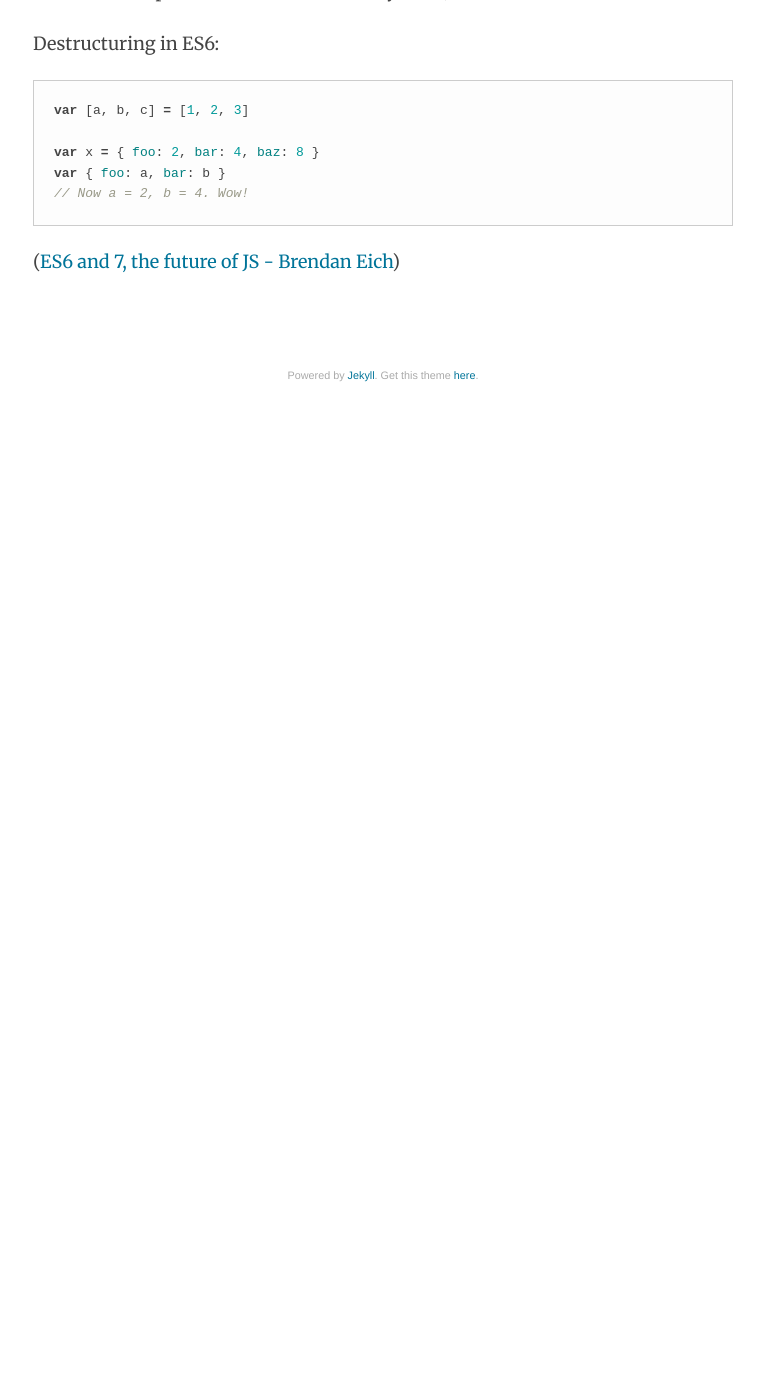
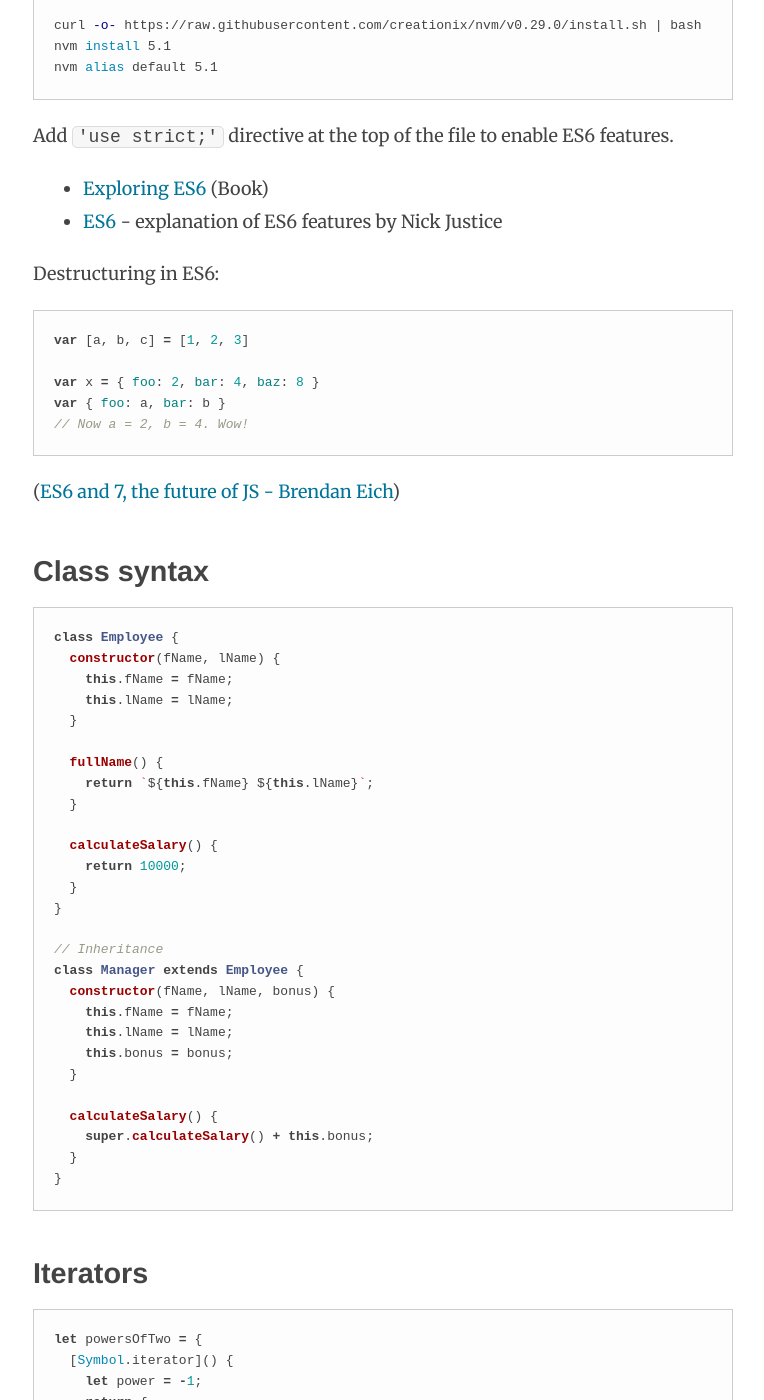
Before and after one commit to nithinbekal/nithinbekal.github.io, a Jekyll site: the page built from notes/es6.md, in a window 1280 px wide and 1400 px high, scrolled down 311 px. Shown: the whole window, without its empty margins (257-1021 px from the left). Built offline with Jekyll 4.4.1, drawn with Linux system fonts in a browser that asks for light colours; before the commit the page ends 900 px from its top, so only the background shows below that; some of the changed text lies outside the part shown.

Commit message:
Add ES6 notes

```diff
--- a/notes/es6.md
+++ b/notes/es6.md
@@ -3,6 +3,16 @@ layout: page
 title: "ES6"
 date:  2015-07-06 22:02:52
 ---
+
+# Install node using nvm
+
+{% highlight bash %}
+curl -o- https://raw.githubusercontent.com/creationix/nvm/v0.29.0/install.sh | bash
+nvm install 5.1
+nvm alias default 5.1
+{% endhighlight %}
+
+Add `'use strict;'` directive at the top of the file to enable ES6 features.
 
 * [Exploring ES6](https://leanpub.com/exploring-es6/read) (Book)
 * [ES6](http://justicen.com/#/posts/74046fea9a4c61477db9) -
@@ -19,3 +29,73 @@ var { foo: a, bar: b }
 {% endhighlight %}
 
 ([ES6 and 7, the future of JS - Brendan Eich](https://vimeo.com/113913703))
+
+# Class syntax
+
+{% highlight javascript %}
+class Employee {
+  constructor(fName, lName) {
+    this.fName = fName;
+    this.lName = lName;
+  }
+
+  fullName() {
+    return `${this.fName} ${this.lName}`;
+  }
+
+  calculateSalary() {
+    return 10000;
+  }
+}
+
+// Inheritance
+class Manager extends Employee {
+  constructor(fName, lName, bonus) {
+    this.fName = fName;
+    this.lName = lName;
+    this.bonus = bonus;
+  }
+
+  calculateSalary() {
+    super.calculateSalary() + this.bonus;
+  }
+}
+
+{% endhighlight %}
+
+# Iterators
+
+{% highlight javascript %}
+let powersOfTwo = {
+  [Symbol.iterator]() {
+    let power = -1;
+    return {
+      next() {
+        return { done: false, value: Math.pow(2, ++power) }
+      }
+    }
+  }
+}
+
+for(let n of powersOfTwo) {
+  if (n > 1024) break;
+  console.log(n);
+}
+{% endhighlight %}
+
+# Generators
+
+{% highlight javascript %}
+// Similar to iterators
+    let powersOfTwo = {
+      *[Symbol.iterator]() {
+        let power = -1;
+        while(true) yield Math.pow(2, ++power);
+      }
+    }
+
+    for(let n of powersOfTwo) {
+      if (n > 1024) break;
+      console.log(n);
+    }
+{% endhighlight %}
```
